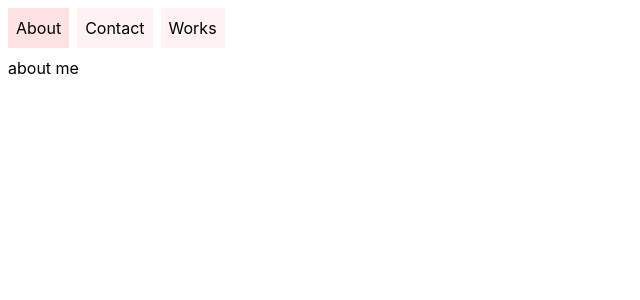
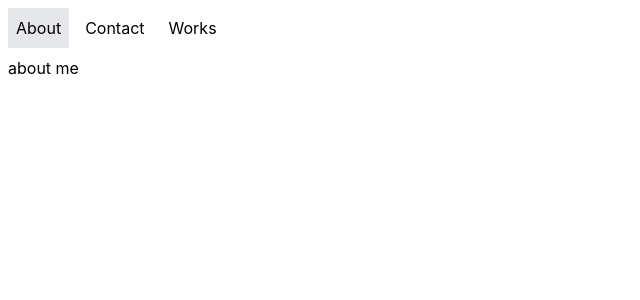
Before and after one commit to adityasuman2025/machineCoding, a React (Vite) app in the folder react/: page /compound-comp in a window 1280 px wide. Shown: the top 300 px of the page, without its empty margins (0-640 px from the left). Built offline with nearby package versions, Linux system fonts and the light colour scheme.

Commit message:
improved html semantic

```diff
--- a/react/src/projects/compoundComp/Tabs.tsx
+++ b/react/src/projects/compoundComp/Tabs.tsx
@@ -48,9 +48,9 @@ function Tabs({ children, className = "", defaultTab }: TabsProps) {
 
     return (
         <TabContext.Provider value={contextValues}>
-            <section className={`${className}`}>
+            <div className={`${className}`}>
                 {children}
-            </section>
+            </div>
         </TabContext.Provider>
     )
     // TODO: use useTabs hook, provide context
@@ -63,7 +63,7 @@ interface ListProps {
 function List({ children, className = "" }: ListProps) {
     const { setActiveTab, tabs } = useTabsContext();
 
-    function handleKeyDown(e: KeyboardEvent<HTMLUListElement>) {
+    function handleKeyDown(e: KeyboardEvent<HTMLDivElement>) {
         const key = e.key;
         const target = e.target as HTMLElement;
 
@@ -84,9 +84,9 @@ function List({ children, className = "" }: ListProps) {
     }
 
     return (
-        <ul role="tablist" className={`flex items-center gap-2 m-2 ${className}`} onKeyDown={handleKeyDown}>
+        <div role="tablist" className={`flex items-center gap-2 m-2 ${className}`} onKeyDown={handleKeyDown}>
             {children}
-        </ul>
+        </div>
     )
     // TODO: render role="tablist", handle arrow key navigation
 }
@@ -109,17 +109,17 @@ function Tab({ id, children, className = "" }: TabProps) {
     }
 
     return (
-        <li
+        <button
             id={id}
             role="tab"
             aria-selected={isActive}
             tabIndex={isActive ? 0 : -1}
             aria-controls={`panel-${id}`}
-            className={`flex items-center gap-2 p-2 cursor-pointer bg-red-50 focus:outline-2 focus:outline-red-600 focus:outline-offset-2  ${isActive ? "bg-red-100" : ""} ${className}`}
+            className={`flex items-center gap-2 p-2 cursor-pointer focus:outline-2 focus:outline-gray-600 focus:outline-offset-2 ${isActive ? "bg-gray-200" : ""} ${className}`}
             onClick={handleTabClick}
         >
             {children}
-        </li>
+        </button>
     )
     // TODO: render role="tab", aria-selected, aria-controls, tabIndex, Tailwind styles
 }
@@ -131,17 +131,18 @@ interface PanelProps {
 }
 function Panel({ tabId, className = "", children }: PanelProps) {
     const { activeTab } = useTabsContext();
-
+    const isActive = activeTab === tabId;
     return (
-        <section
+        <div
             id={`panel-${tabId}`}
             role="tabpanel"
             aria-labelledby={tabId}
-            hidden={activeTab !== tabId}
+            tabIndex={isActive ? 0 : -1}
+            hidden={!isActive}
             className={`m-2 ${className}`}
         >
             {children}
-        </section>
+        </div>
     )
     // TODO: render role="tabpanel", aria-labelledby, hide if not active
 };
```
